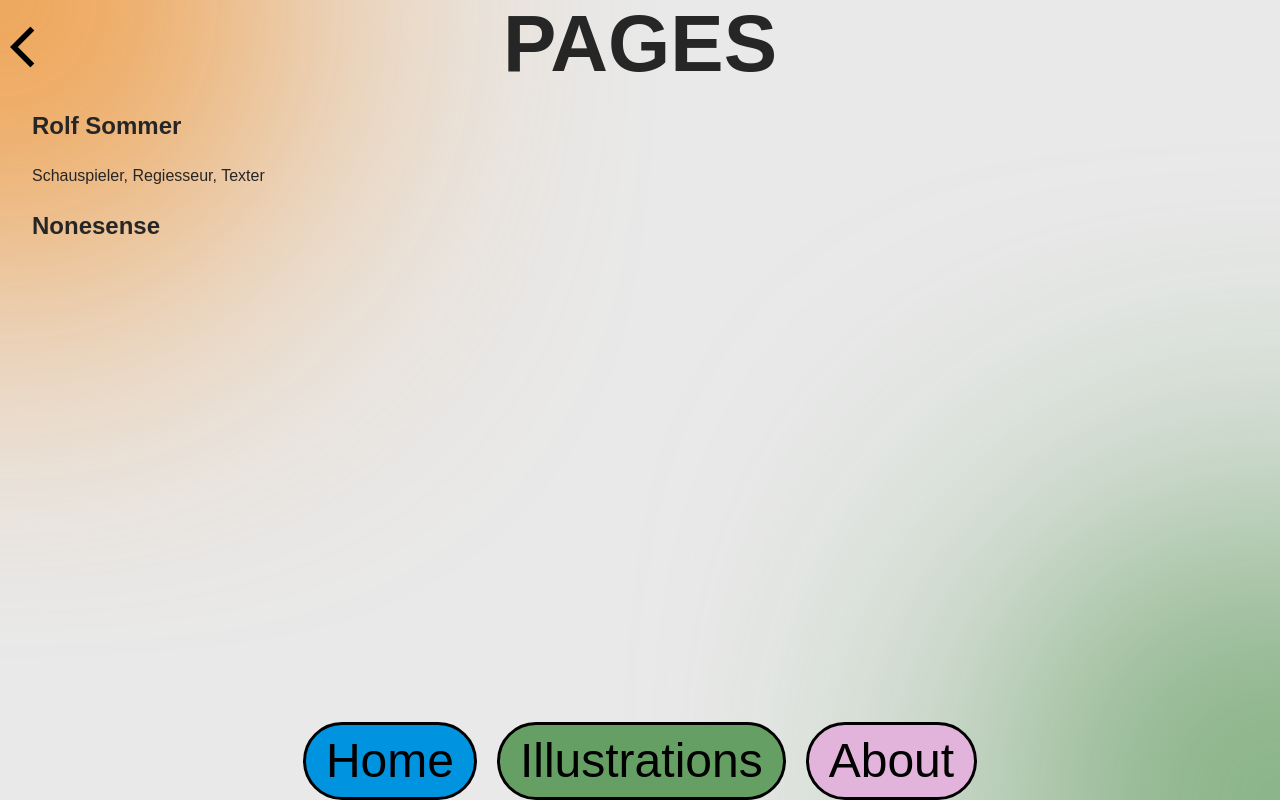
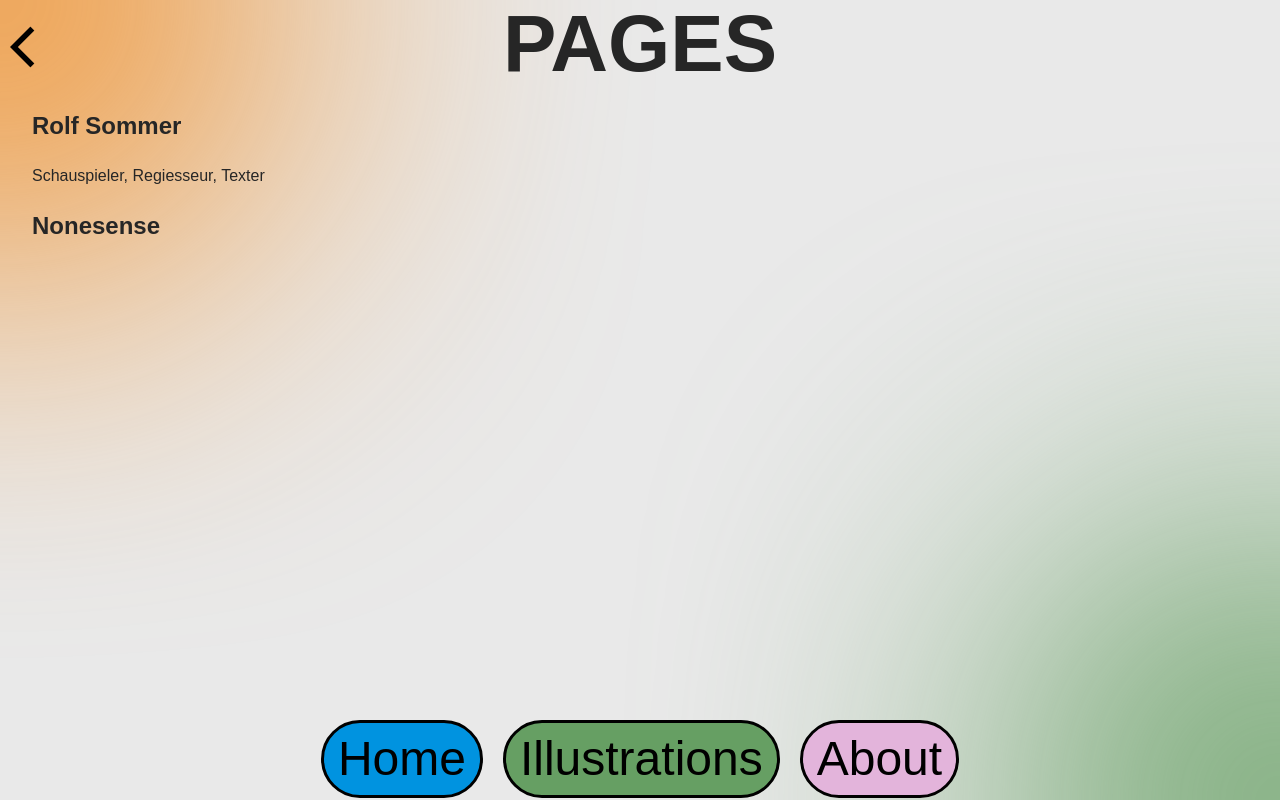
Before and after one commit to MendozasD/dmchreact, a React (Vite) app: page /webs in a window 1280 px wide. Built offline with nearby package versions, Linux system fonts and the light colour scheme; a web font is replaced by a local one.

Commit message:
Moving on to webs

```diff
--- a/src/components/Navigation.jsx
+++ b/src/components/Navigation.jsx
@@ -32,7 +32,11 @@ function Navigation() {
   const filteredLinks = links.filter((link) => link.to !== currentPath);
 
   return (
-    <motion.nav id="navigation">
+    <motion.nav
+      id="navigation"
+      initial={{ y: 100, opacity: 0 }}
+      animate={{ y: 0, opacity: 1 }}
+    >
       {filteredLinks.map((link) => (
         <Link key={link.to} to={link.to} id={link.id} className={link.class}>
           {link.label}
--- a/src/styles/MainContent.scss
+++ b/src/styles/MainContent.scss
@@ -34,8 +34,8 @@
     font-size: 3rem;
     color: black;
     border: solid black 3px;
-    padding: 0 20px;
-    margin: 0 10px;
+    padding: 0 14px;
+    margin: 0 10px 2px 10px;
     border-radius: 40px;
   }
   #home_button {
```
